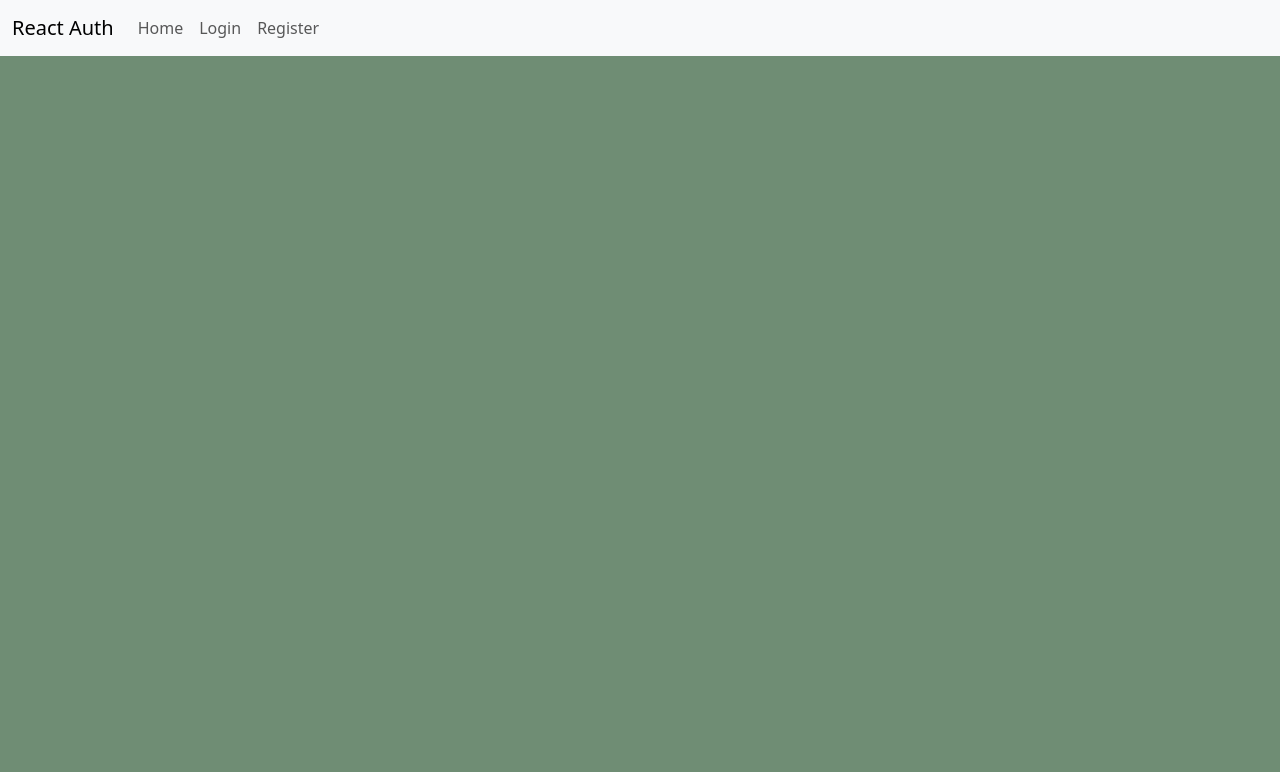
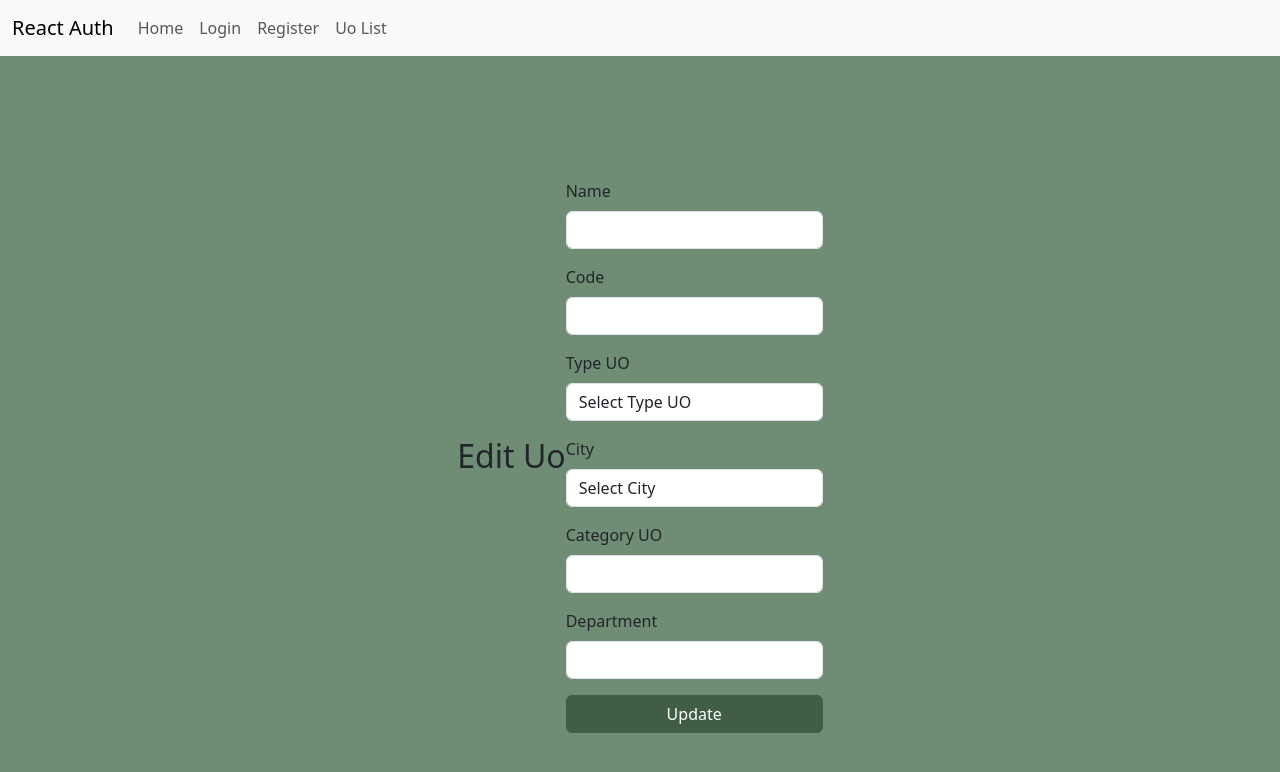
Before and after one commit to Saad-Mosaif/F.office, a React app: page /edit-uo/1 in a window 1280 px wide. Shown: the top 772 px of the page. Built offline with nearby package versions, Linux system fonts and the light colour scheme; no server answers.

Commit message:
Monday stuff

```diff
--- a/src/App.js
+++ b/src/App.js
@@ -8,6 +8,8 @@ import Mainpg from './components/Mainpg';
 import Login from './components/Login';
 import Register from './components/Register';
 import Form from './components/Form';
+import UoList from './components/UoList';
+import EditUoForm from './components/EditUoForm';
 import { UserProvider } from './UserContext';
 
 function App() {
@@ -29,16 +31,21 @@ function App() {
                   <li className="nav-item">
                     <Link className="nav-link" to="/register">Register</Link>
                   </li>
+                  <li className="nav-item">
+                    <Link className="nav-link" to="/uo-list">Uo List</Link>
+                  </li>
                 </ul>
               </div>
             </div>
           </nav>
           <Routes>
-            <Route path="/" element={<Login  />} />
+            <Route path="/" element={<Login />} />
             <Route path="/login" element={<Login />} />
             <Route path="/main" element={<Mainpg />} />
             <Route path="/register" element={<Register />} />
             <Route path="/form" element={<Form />} />
+            <Route path="/uo-list" element={<UoList />} />
+            <Route path="/edit-uo/:id" element={<EditUoForm />} />
           </Routes>
         </div>
       </Router>
--- a/src/api.js
+++ b/src/api.js
@@ -1,11 +1,28 @@
 import axios from 'axios';
 
-const API_URL = 'http://localhost:8080/api/auth';
+const AUTH_API_URL = 'http://localhost:8080/api/auth';
+const UO_API_URL = 'http://localhost:8080/api/uo';
 
 export const register = async (email, password) => {
-    return await axios.post(`${API_URL}/register`, { email, password });
+    return await axios.post(`${AUTH_API_URL}/register`, { email, password });
 };
 
 export const login = async (email, password) => {
-    return await axios.post(`${API_URL}/login`, { email, password });
+    return await axios.post(`${AUTH_API_URL}/login`, { email, password });
 };
+
+export const getAllUo = async () => {
+    return await axios.get(UO_API_URL);
+};
+
+export const deleteUo = async (id) => {
+    return await axios.delete(`${UO_API_URL}/${id}`);
+};
+
+export const getUoById = async (id) => {
+    return await axios.get(`${UO_API_URL}/${id}`);
+};
+
+export const updateUo = async (id, uo) => {
+    return await axios.put(`${UO_API_URL}/${id}`, uo);
+};
--- /dev/null
+++ b/src/components/EditUoForm.js
@@ -0,0 +1,142 @@
+import React, { useState, useEffect } from 'react';
+import { useParams, useNavigate } from 'react-router-dom';
+import { getUoById, updateUo } from '../api';
+import 'bootstrap/dist/css/bootstrap.min.css';
+import '../App.css';
+
+const EditUoForm = () => {
+  const { id } = useParams();
+  const navigate = useNavigate();
+  const [uo, setUo] = useState({
+    intituler: '',
+    codeDR: '',
+    typeUO: '',
+    ville: '',
+    cat_uo: '',
+    department: ''
+  });
+
+  useEffect(() => {
+    fetchUo();
+  }, []);
+
+  const fetchUo = async () => {
+    try {
+      const response = await getUoById(id);
+      setUo(response.data);
+    } catch (error) {
+      console.error('Error fetching Uo:', error);
+    }
+  };
+
+  const handleChange = (e) => {
+    const { name, value } = e.target;
+    setUo(prevState => ({
+      ...prevState,
+      [name]: value
+    }));
+  };
+
+  const handleSubmit = async (e) => {
+    e.preventDefault();
+    try {
+      await updateUo(id, uo);
+      navigate('/uo-list');
+    } catch (error) {
+      console.error('Error updating Uo:', error);
+    }
+  };
+
+  return (
+    <div className="container">
+      <h2 className="text-center my-4">Edit Uo</h2>
+      <form onSubmit={handleSubmit}>
+        <div className="mb-3">
+          <label htmlFor="intituler" className="form-label">Name</label>
+          <input
+            type="text"
+            className="form-control"
+            id="intituler"
+            name="intituler"
+            value={uo.intituler}
+            onChange={handleChange}
+            required
+          />
+        </div>
+        <div className="mb-3">
+          <label htmlFor="codeDR" className="form-label">Code</label>
+          <input
+            type="text"
+            className="form-control"
+            id="codeDR"
+            name="codeDR"
+            value={uo.codeDR}
+            onChange={handleChange}
+            required
+          />
+        </div>
+        <div className="mb-3">
+          <label htmlFor="typeUO" className="form-label">Type UO</label>
+          <select
+            className="form-control"
+            id="typeUO"
+            name="typeUO"
+            value={uo.typeUO}
+            onChange={handleChange}
+            required
+          >
+            <option value="">Select Type UO</option>
+            <option value="DC">DC</option>
+            <option value="DR">DR</option>
+            <option value="CMP">CMP</option>
+            <option value="EFP">EFP</option>
+          </select>
+        </div>
+        <div className="mb-3">
+          <label htmlFor="ville" className="form-label">City</label>
+          <select
+            className="form-control"
+            id="ville"
+            name="ville"
+            value={uo.ville}
+            onChange={handleChange}
+            required
+          >
+            <option value="">Select City</option>
+            <option value="CASABLANCA">Casablanca</option>
+            <option value="RABAT">Rabat</option>
+            <option value="MARRAKECH">Marrakech</option>
+            <option value="TANGER">Tanger</option>
+          </select>
+        </div>
+        <div className="mb-3">
+          <label htmlFor="cat_uo" className="form-label">Category UO</label>
+          <input
+            type="text"
+            className="form-control"
+            id="cat_uo"
+            name="cat_uo"
+            value={uo.cat_uo}
+            onChange={handleChange}
+            required
+          />
+        </div>
+        <div className="mb-3">
+          <label htmlFor="department" className="form-label">Department</label>
+          <input
+            type="text"
+            className="form-control"
+            id="department"
+            name="department"
+            value={uo.department}
+            onChange={handleChange}
+            required
+          />
+        </div>
+        <button type="submit" className="btn btn-primary w-100">Update</button>
+      </form>
+    </div>
+  );
+};
+
+export default EditUoForm;
--- a/src/components/Mainpg.js
+++ b/src/components/Mainpg.js
@@ -19,7 +19,8 @@ const Mainpg = () => {
                 {user ? `Welcome, ${user.email}!` : 'This is the main page of the application.'}
               </p>
               <div className="text-center">
-                <Link to="/form" className="btn btn-primary">Create New Entry</Link>
+                <Link to="/form" className="btn btn-primary m-2">Create New Entry</Link>
+                <Link to="/uo-list" className="btn btn-secondary m-2">Search in List</Link>
               </div>
             </div>
           </div>
--- /dev/null
+++ b/src/components/UoList.js
@@ -0,0 +1,75 @@
+import React, { useEffect, useState } from 'react';
+import { useNavigate } from 'react-router-dom';
+import { getAllUo, deleteUo } from '../api';
+import 'bootstrap/dist/css/bootstrap.min.css';
+import '../App.css';
+
+const UoList = () => {
+  const [uoList, setUoList] = useState([]);
+  const navigate = useNavigate();
+
+  useEffect(() => {
+    fetchUoList();
+  }, []);
+
+  const fetchUoList = async () => {
+    try {
+      const response = await getAllUo();
+      setUoList(response.data);
+    } catch (error) {
+      console.error('Error fetching Uo list:', error);
+    }
+  };
+
+  const handleDelete = async (id) => {
+    try {
+      await deleteUo(id);
+      fetchUoList(); // Refresh the list after deletion
+    } catch (error) {
+      console.error('Error deleting Uo:', error);
+    }
+  };
+
+  const handleEdit = (id) => {
+    navigate(`/edit-uo/${id}`);
+  };
+
+  return (
+    <div className="container">
+      <h2 className="text-center my-4">Uo List</h2>
+      <table className="table table-bordered">
+        <thead>
+          <tr>
+            <th>ID</th>
+            <th>Name</th>
+            <th>Code</th>
+            <th>Type UO</th>
+            <th>City</th>
+            <th>Category UO</th>
+            <th>Department</th>
+            <th>Actions</th>
+          </tr>
+        </thead>
+        <tbody>
+          {uoList.map(uo => (
+            <tr key={uo.id}>
+              <td>{uo.id}</td>
+              <td>{uo.intituler}</td>
+              <td>{uo.codeDR}</td>
+              <td>{uo.typeUO}</td>
+              <td>{uo.ville}</td>
+              <td>{uo.cat_uo}</td>
+              <td>{uo.department}</td>
+              <td>
+                <button className="btn btn-warning btn-sm me-2" onClick={() => handleEdit(uo.id)}>Edit</button>
+                <button className="btn btn-danger btn-sm" onClick={() => handleDelete(uo.id)}>Delete</button>
+              </td>
+            </tr>
+          ))}
+        </tbody>
+      </table>
+    </div>
+  );
+};
+
+export default UoList;
```
